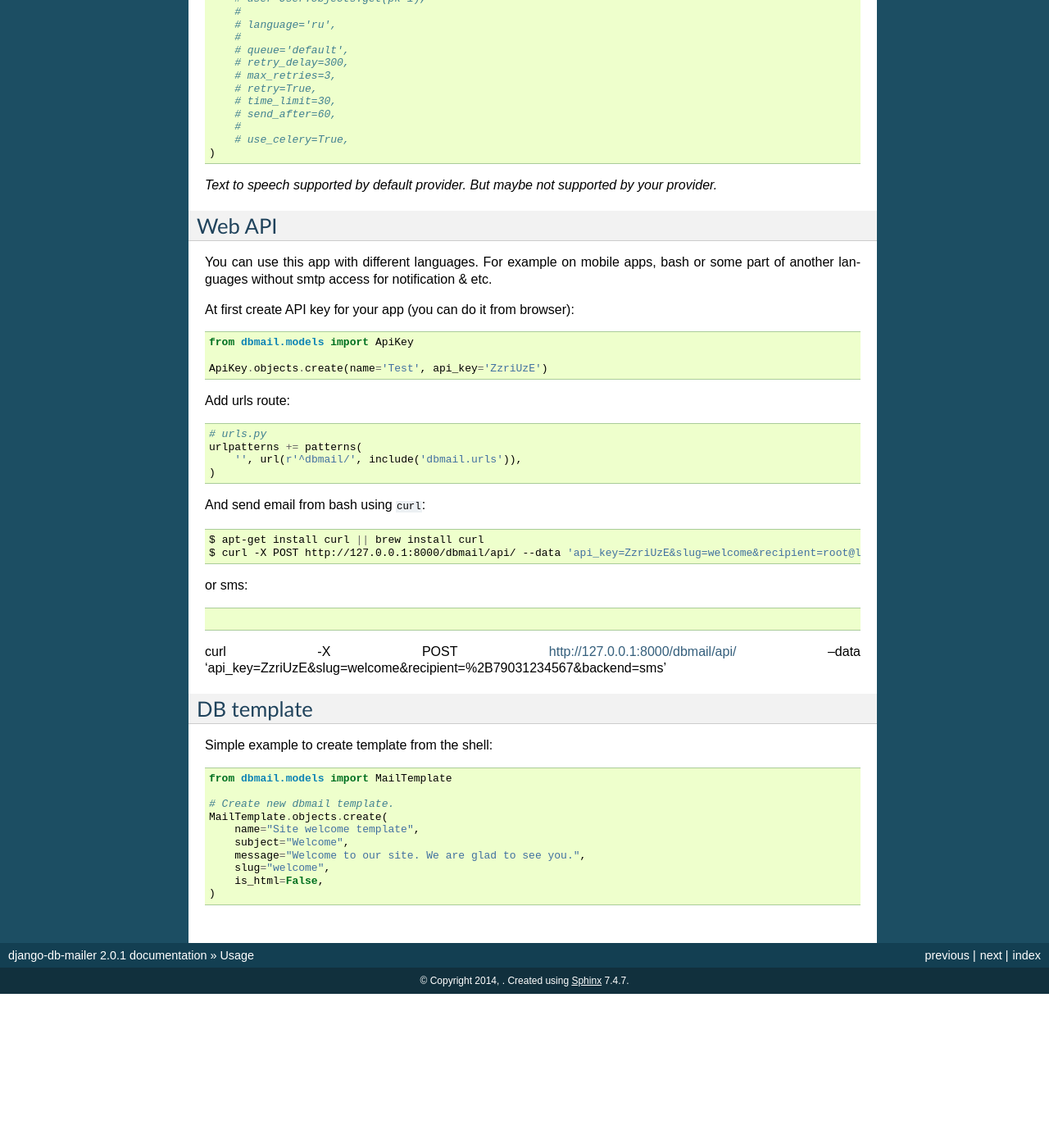
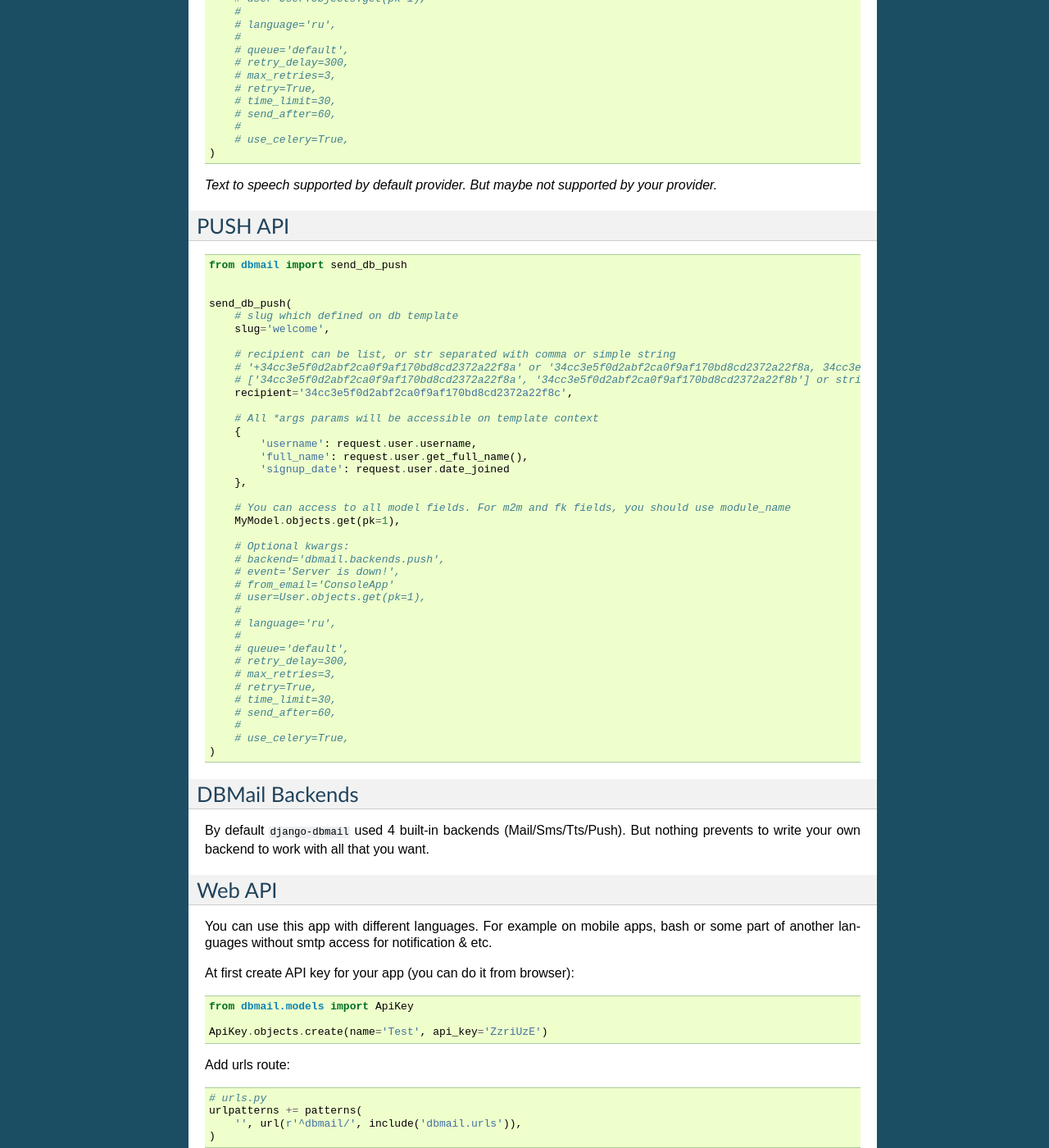
Before and after one commit to LPgenerator/django-db-mailer, a Sphinx documentation site: the page built from docs/usage.rst, in a window 1280 px wide and 1400 px high, scrolled down 2364 px. Shown: the whole window at 82% size. Built offline with Sphinx 7.4.7, drawn with Linux system fonts in a browser that asks for light colours; before the commit the page ends 3576 px from its top, so only the background shows below that; some of the changed text lies outside the part shown.

Commit message:
push notification support + prowl & parse.com provider

```diff
--- a/docs/installation.rst
+++ b/docs/installation.rst
@@ -4,7 +4,7 @@ Installation
 Compatibility
 -------------
 * Python: 2.6, 2.7
-* Django: 1.4, 1.5, 1.6, 1.7
+* Django: 1.4, 1.5, 1.6, 1.7, 1.8
 
 
 Installation
--- a/docs/usage.rst
+++ b/docs/usage.rst
@@ -89,7 +89,7 @@ SMS API
         slug='welcome',
 
         # recipient can be list, or str separated with comma or simple string
-        # '+79031234567' or +79031234567, +79031234568, +79031234569' or
+        # '+79031234567' or '+79031234567, +79031234568, +79031234569' or
         # ['+79031234567', '+79031234568'] or string Mail group slug
         recipient='+79031234567',
 
@@ -134,7 +134,7 @@ TTS API
         slug='welcome',
 
         # recipient can be list, or str separated with comma or simple string
-        # '+79031234567' or +79031234567, +79031234568, +79031234569' or
+        # '+79031234567' or '+79031234567, +79031234568, +79031234569' or
         # ['+79031234567', '+79031234568'] or string Mail group slug
         recipient='+79031234567',
 
@@ -166,6 +166,58 @@ TTS API
 
 
 *Text to speech supported by default provider. But maybe not supported by your provider.*
+
+
+PUSH API
+--------
+
+.. code-block:: python
+
+    from dbmail import send_db_push
+
+
+    send_db_push(
+        # slug which defined on db template
+        slug='welcome',
+
+        # recipient can be list, or str separated with comma or simple string
+        # '+34cc3e5f0d2abf2ca0f9af170bd8cd2372a22f8a' or '34cc3e5f0d2abf2ca0f9af170bd8cd2372a22f8a, 34cc3e5f0d2abf2ca0f9af170bd8cd2372a22f8b' or
+        # ['34cc3e5f0d2abf2ca0f9af170bd8cd2372a22f8a', '34cc3e5f0d2abf2ca0f9af170bd8cd2372a22f8b'] or string Mail group slug
+        recipient='34cc3e5f0d2abf2ca0f9af170bd8cd2372a22f8c',
+
+        # All *args params will be accessible on template context
+        {
+            'username': request.user.username,
+            'full_name': request.user.get_full_name(),
+            'signup_date': request.user.date_joined
+        },
+
+        # You can access to all model fields. For m2m and fk fields, you should use module_name
+        MyModel.objects.get(pk=1),
+
+        # Optional kwargs:
+        # backend='dbmail.backends.push',
+        # event='Server is down!',
+        # from_email='ConsoleApp'
+        # user=User.objects.get(pk=1),
+        #
+        # language='ru',
+        #
+        # queue='default',
+        # retry_delay=300,
+        # max_retries=3,
+        # retry=True,
+        # time_limit=30,
+        # send_after=60,
+        #
+        # use_celery=True,
+    )
+
+
+DBMail Backends
+---------------
+By default ``django-dbmail`` used 4 built-in backends (Mail/Sms/Tts/Push).
+But nothing prevents to write your own backend to work with all that you want.
 
 
 Web API
```
Also changed, not shown: README.rst (+50 -5 lines), dbmail/__init__.py (+7 -0 lines), docs/conf.rst (+10 -0 lines), 7 other files.
